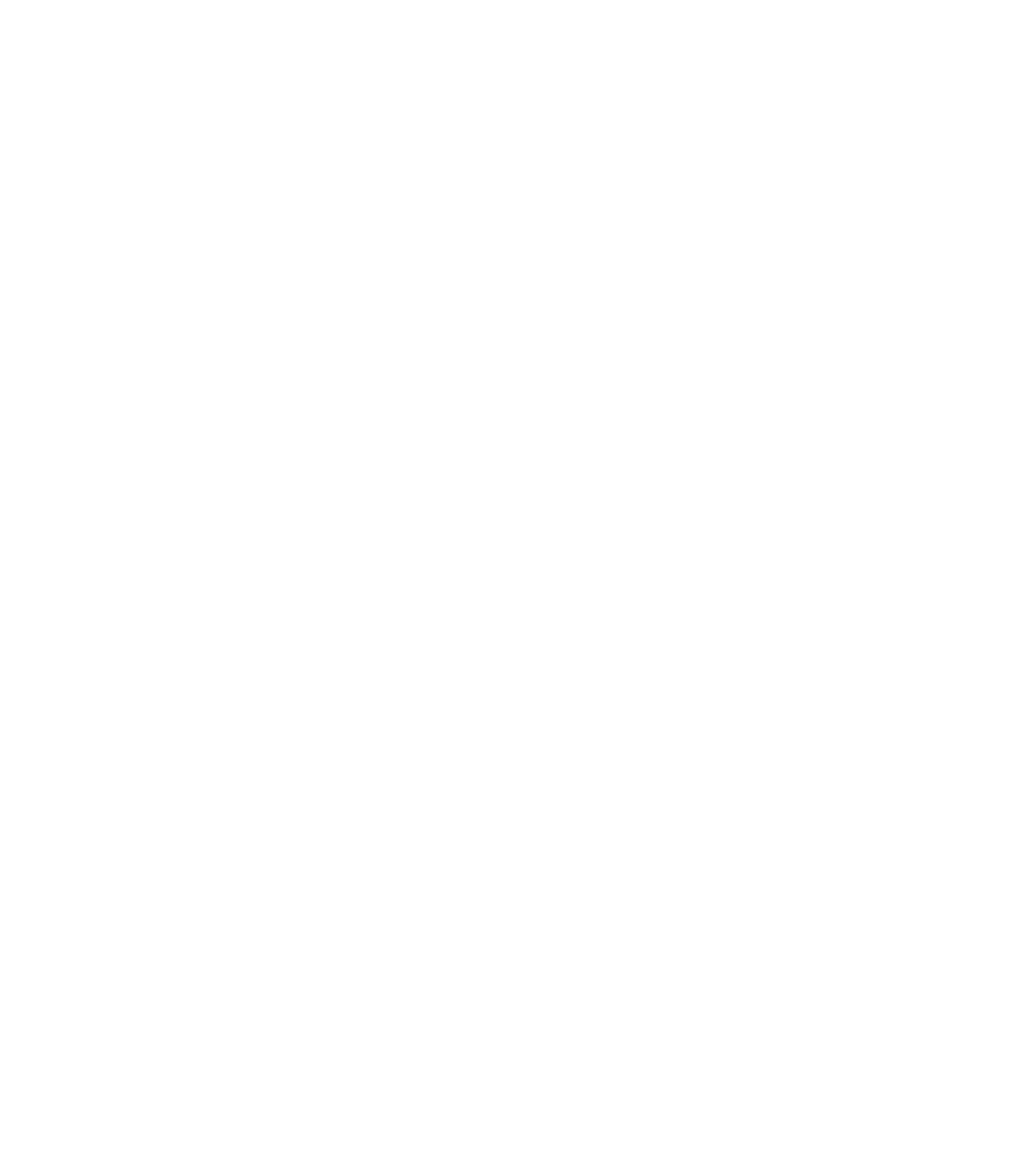
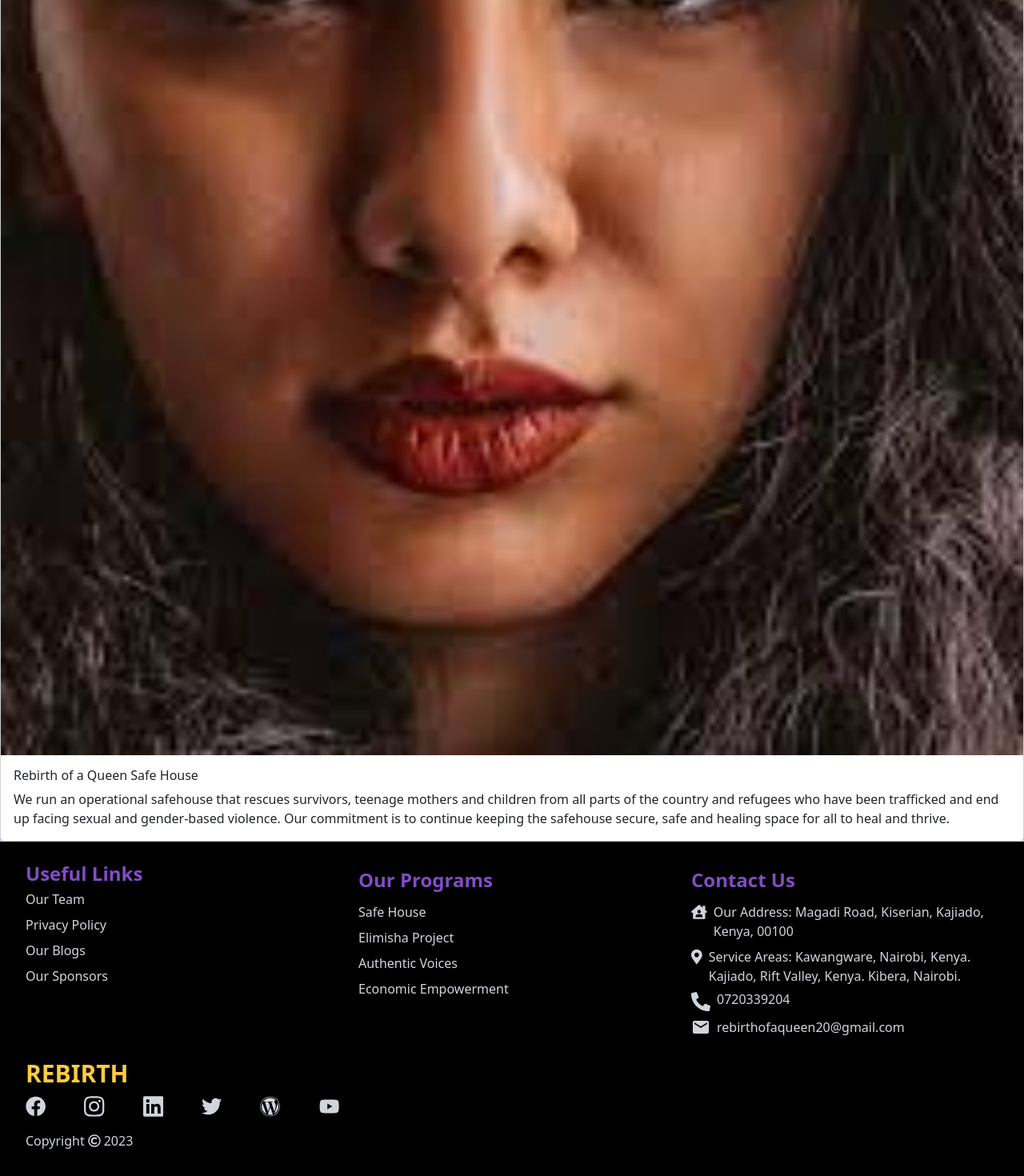
Before and after one commit to Rebirthers-Unite/Rebirth, a React (Vite) app in the folder client/: page /programs in a window 1280 px wide. Shown: the part 797-2267 px from the top of the page at 80% size. Before the commit the page ends 800 px from the top, so only its background shows below. Built offline with nearby package versions, Linux system fonts and the light colour scheme.

Commit message:
add bootstrap links

```diff
--- a/client/index.html
+++ b/client/index.html
@@ -4,10 +4,12 @@
     <meta charset="UTF-8" />
     <link rel="icon" type="image/svg+xml" href="/vite.svg" />
     <meta name="viewport" content="width=device-width, initial-scale=1.0" />
+    <link href="https://cdn.jsdelivr.net/npm/bootstrap@5.3.0-alpha3/dist/css/bootstrap.min.css" rel="stylesheet" integrity="sha384-KK94CHFLLe+nY2dmCWGMq91rCGa5gtU4mk92HdvYe+M/SXH301p5ILy+dN9+nJOZ" crossorigin="anonymous">
     <title>Vite + React</title>
   </head>
   <body>
     <div id="root"></div>
     <script type="module" src="/src/main.jsx"></script>
+    <script src="https://cdn.jsdelivr.net/npm/bootstrap@5.3.0-alpha3/dist/js/bootstrap.bundle.min.js" integrity="sha384-ENjdO4Dr2bkBIFxQpeoTz1HIcje39Wm4jDKdf19U8gI4ddQ3GYNS7NTKfAdVQSZe" crossorigin="anonymous"></script>
   </body>
 </html>
--- a/client/src/components/OurProgramsPage/Programs.jsx
+++ b/client/src/components/OurProgramsPage/Programs.jsx
@@ -1,10 +1,12 @@
 import React from 'react'
+import { ProgramsCard } from './ProgramsCard'
 import './programs.css'
 
 export const Programs = () => {
   return (
     <div id='our-programs-page'>
-
+        <h1>Our Programs</h1>
+        <ProgramsCard/>
     </div>
   )
 }
--- a/client/src/components/OurProgramsPage/ProgramsCard.jsx
+++ b/client/src/components/OurProgramsPage/ProgramsCard.jsx
@@ -1,9 +1,16 @@
 import React from 'react'
+import avatar from '../../assets/face.jpeg'
 
 export const ProgramsCard = () => {
   return (
-    <div className='card'>
-
+    <div className='card w-100'>
+        <img src={avatar} alt='card-image' className='card-img-top'/>
+        <div className='card-body'>
+          <h3 className='card-title'>Rebirth of a Queen Safe House</h3>
+          <p className='card-text'>We run an operational safehouse that rescues survivors, teenage mothers and children
+          from all parts of the country and refugees who have been trafficked and end up facing sexual and gender-based violence.
+          Our commitment is to continue keeping the safehouse secure, safe and healing space for all to heal and thrive. </p>
+        </div>
     </div>
   )
 }
```
